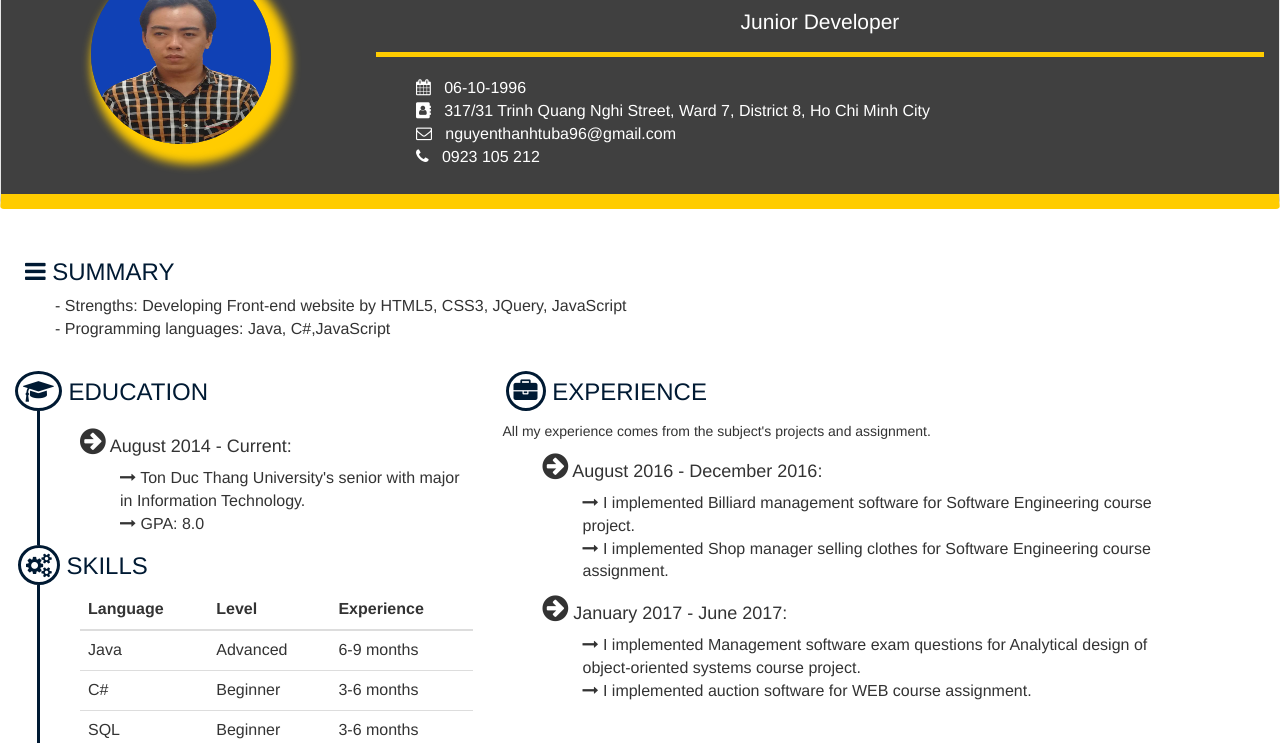
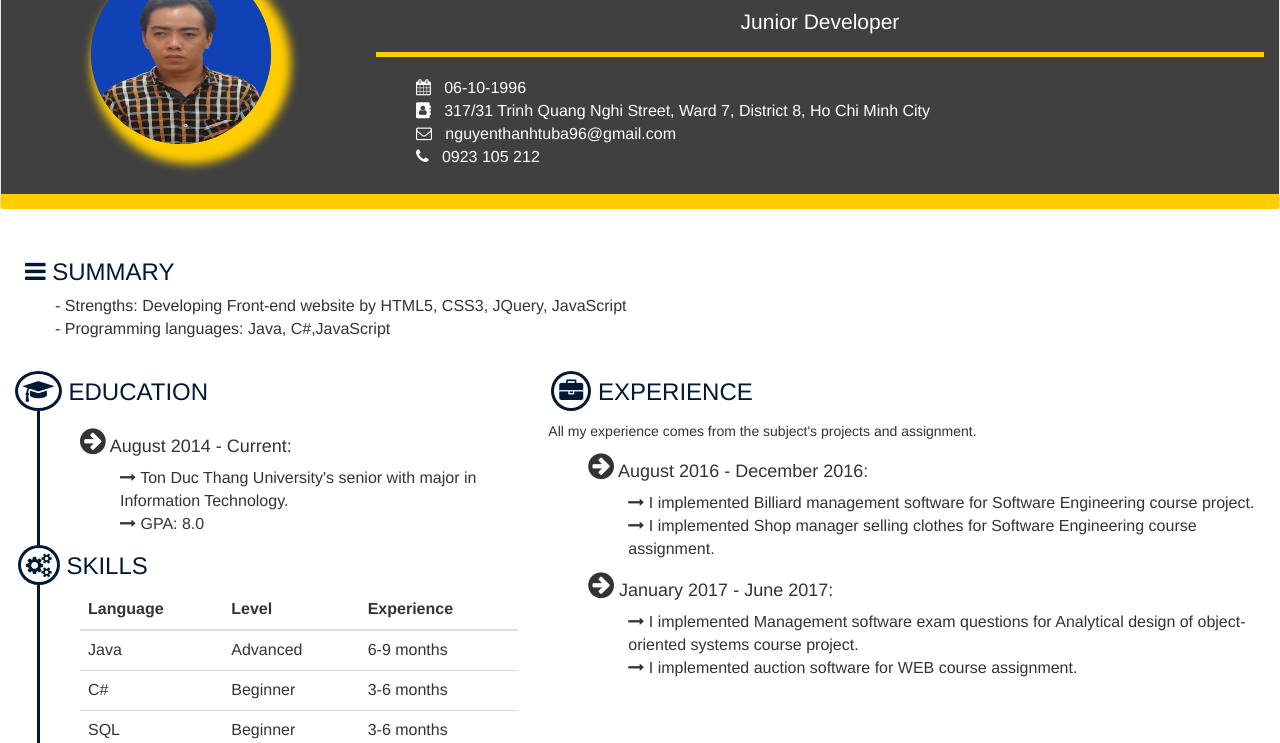
Before and after one commit to thanhtuit96/CV, a plain HTML site: page index.html in a window 1280 px wide. Shown: the part 57-800 px from the top of the page. Drawn offline with nearby package versions, Linux system fonts and the light colour scheme.

Commit message:
Update index.html

```diff
--- a/index.html
+++ b/index.html
@@ -72,6 +72,9 @@
 	.fa-arrow-circle-right{
 		font-size: 30px;
 	}
+	 .container{
+   		 width: 100%
+  	}
 </style>
 
 <body>
```
